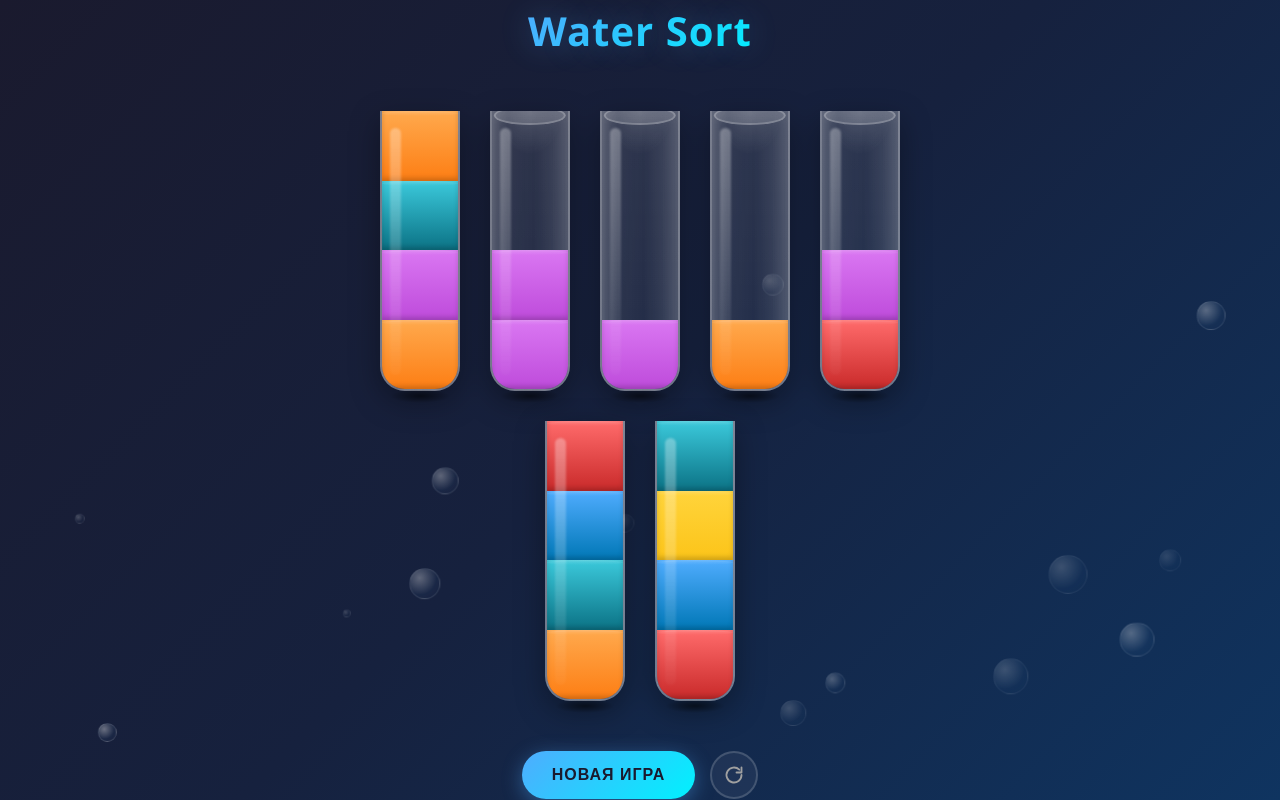
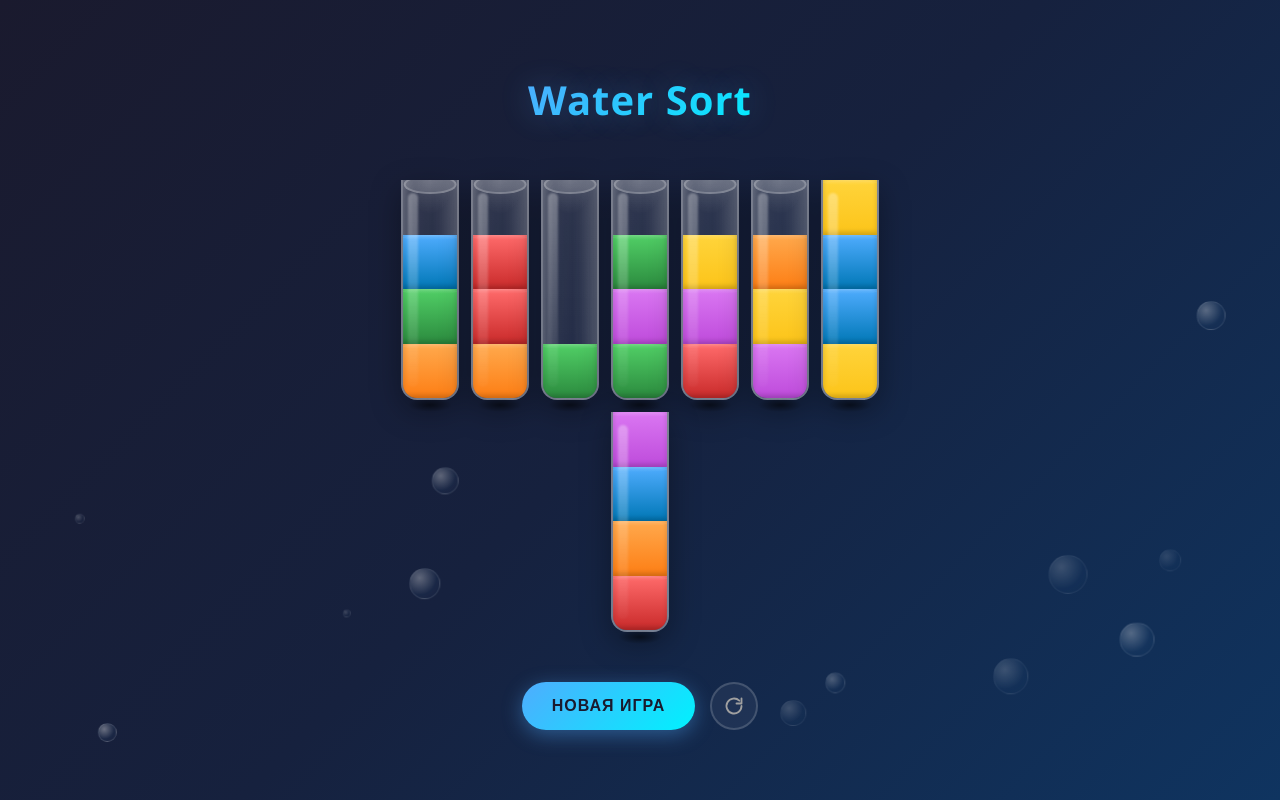
Before and after one commit to RusticCabinWoodedHollow/sorting, a React (Vite) app: page / in a window 1280 px wide. Built offline with nearby package versions, Linux system fonts and the light colour scheme.

Commit message:
Fix level math: 6 colors x 8 tubes, each color exactly 4 layers, no empty tubes, random fills

```diff
--- a/src/App.jsx
+++ b/src/App.jsx
@@ -132,7 +132,7 @@ function App() {
         <h1 className="game-title">Water Sort</h1>
       </div>
 
-      <div className="tubes-container">
+      <div className={`tubes-container${tubes.length >= 8 ? ' dense' : ''}`}>
         {tubes.map((tube, tubeIndex) => {
           const completed = tube.length === TUBE_CAPACITY && tube.every(c => c === tube[0]);
           return (
--- a/src/level.js
+++ b/src/level.js
@@ -1,6 +1,10 @@
 export const TUBE_CAPACITY = 4;
-export const NUM_TUBES = 7;
-export const NUM_COLORS = 7;
+export const NUM_TUBES = 8;
+// 6 цветов × 4 слоя = 24 единицы в 8 непустых колб (8×4=32 → 8 свободных мест).
+// 6 цветов на 7 колбах — нерешаемо (свободно всего 4 места, манёвр невозможен),
+// поэтому 8-я колба. Цветов больше 6 не ставим: 7 цветов × 4 = 28 > 8×4−4,
+// т.е. свободных мест было бы меньше, чем нужно для манёвра.
+export const NUM_COLORS = 6;
 
 export function isSolved(level) {
   for (const tube of level) {
@@ -37,17 +41,56 @@ export function pourAmount(from, to) {
   return Math.min(run, TUBE_CAPACITY - to.length);
 }
 
-/* Чистый рандом: каждая колба получает 1..4 единицы (пустых колб нет),
-   каждая единица — случайный цвет из NUM_COLORS.
-   Гарантированности побед нет — в тупик уходит модалка «Тупик» с рестартом. */
+/* Есть ли хоть один легальный ход (нужно, чтобы в топовом цвете какой-то
+   колбы совпадал топовый цвет НЕ полной колбы). */
+function hasAnyMove(level) {
+  for (let x = 0; x < level.length; x++) {
+    if (!level[x].length) continue;
+    for (let y = 0; y < level.length; y++) {
+      if (x !== y && pourAmount(level[x], level[y]) > 0) return true;
+    }
+  }
+  return false;
+}
+
+/* Рандомный уровень с правильной «арифметикой» игры:
+   - каждый цвет ровно TUBE_CAPACITY раз (4) — иначе колбу этим цветом
+     заполнить нельзя (мало) или цвет не помещается в колбу (много);
+   - пустых колб нет: все 8 содержат жидкость;
+   - объёмы колб случайные (1..4), суммарно NUM_COLORS × 4 —
+     «где-то больше, где-то меньше»;
+   - есть хотя бы один легальный первый ход (иначе доска тупик сразу). */
 export function generateLevel() {
-  for (let attempt = 0; attempt < 10; attempt++) {
-    const level = Array.from({ length: NUM_TUBES }, () => {
-      const len = 1 + Math.floor(Math.random() * TUBE_CAPACITY);
-      return Array.from({ length: len }, () => Math.floor(Math.random() * NUM_COLORS));
-    });
-    if (!isSolved(level)) return level; // страховка от мгновенно решённой доски
+  const total = NUM_COLORS * TUBE_CAPACITY;
+
+  let level = null;
+  for (let attempt = 0; attempt < 50; attempt++) {
+    // случайные объёмы колб: 1..4, сумма ровно total (rejection sampling)
+    let lens = null;
+    for (let i = 0; i < 3000; i++) {
+      const l = Array.from({ length: NUM_TUBES }, () => 1 + Math.floor(Math.random() * TUBE_CAPACITY));
+      if (l.reduce((a, b) => a + b, 0) === total) { lens = l; break; }
+    }
+    if (!lens) lens = [4, 4, 4, 3, 3, 3, 2, 1]; // гарантированно валидный вариант
+
+    // пул: по 4 единицы каждого цвета, тасуем (Fisher–Yates)
+    const pool = [];
+    for (let c = 0; c < NUM_COLORS; c++) {
+      for (let k = 0; k < TUBE_CAPACITY; k++) pool.push(c);
+    }
+    for (let i = pool.length - 1; i > 0; i--) {
+      const j = Math.floor(Math.random() * (i + 1));
+      [pool[i], pool[j]] = [pool[j], pool[i]];
+    }
+
+    // раздаём пул по колбам согласно объёмам
+    const candidate = [];
+    let idx = 0;
+    for (const len of lens) candidate.push(pool.slice(idx, (idx += len)));
+
+    if (hasAnyMove(candidate)) { level = candidate; break; }
   }
-  // теоретически недостижимо, но на всякий случай
-  return Array.from({ length: NUM_TUBES }, () => [0, 1, 0, 1]);
+  // страховка от null (шанс ничтожен): проверенная BFS-соловером рабочая позиция
+  if (!level) level = [[1,3,1],[2,4,5],[5,3,0],[1,5,5],[2,4,3],[2,0,1,4],[4,0,2],[3,0]];
+  return level;
 }
```
